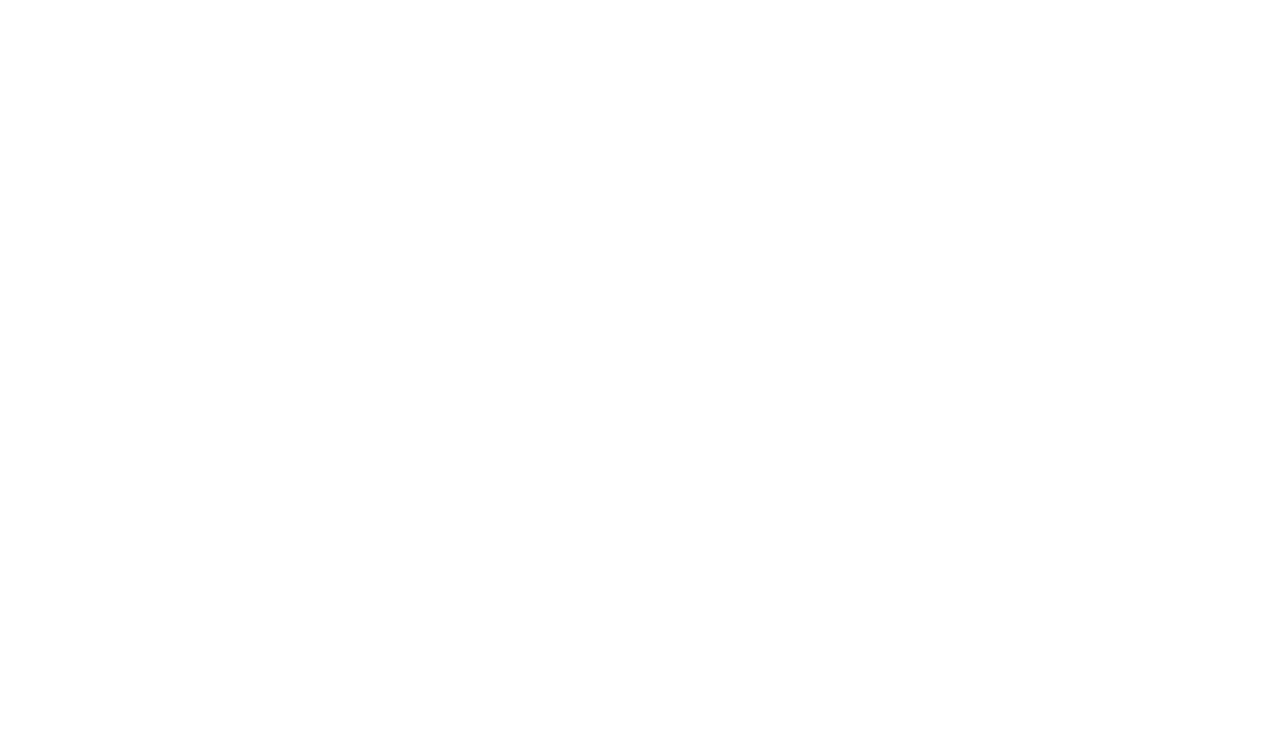
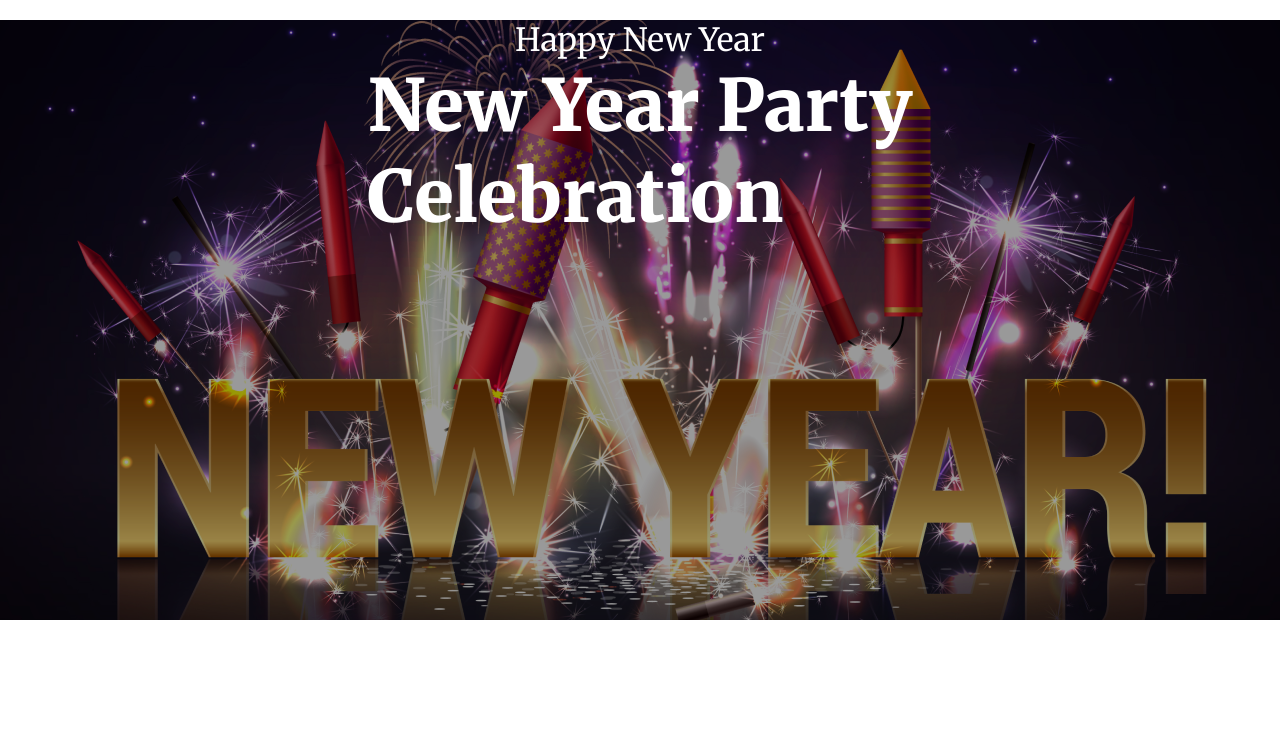
Before and after one commit to bibifatema/new-year-offer, a plain HTML site: page index.html in a window 1280 px wide. Shown: the top 738 px of the page. Drawn offline with Linux system fonts and the light colour scheme.

Commit message:
banner section done

```diff
--- a/index.html
+++ b/index.html
@@ -4,9 +4,26 @@
     <meta charset="UTF-8">
     <meta name="viewport" content="width=device-width, initial-scale=1.0">
     <title>New Year Offer Resources</title>
-    <a src="styles/style.css" alt=""></a>
+    <link rel="stylesheet" href="styles/style.css">
 </head>
 <body>
+    <header  class="bannner-container">
+        <div class="bannner-content">
+            <p>Happy New Year</p>
+            <h2>New Year Party <br>Celebration</h2>
+
+        </div>
+
+    </header>
+    <main>
+        <section class="second-section-container">
+
+        </section>
+
+    </main>
+    <footer>
+
+    </footer>
 
 </body>
 </html>
--- a/styles/style.css
+++ b/styles/style.css
@@ -0,0 +1,50 @@
+@import url('https://fonts.googleapis.com/css2?family=Merriweather:ital,wght@0,300;0,400;0,700;0,900;1,300;1,400;1,700;1,900&display=swap');
+*{
+    box-sizing: border-box;
+    margin: 0;
+    padding: 0;
+}
+body{
+    font-family: "Merriweather", serif;
+}
+/* banner section start here */
+.bannner-container{
+    max-width: 1320px;
+    margin: 0 auto;
+    margin-top: 20px;
+    min-height: 600px;
+    background-image: url(/images/Banner-Image.png);
+    background-position: center;
+    background-repeat: no repeat;
+    background-size: cover;
+    background-color: rgba(0, 0, 0, 0.4);
+    background-blend-mode: overlay;
+}
+
+.bannner-content{
+    color: white;
+    display: flex;
+    flex-direction: column;
+    align-items: center;
+    height: 600px;
+}
+
+.bannner-content h2{
+    font-size: 72px;
+    font-weight: 900;
+
+}
+
+.bannner-content p{
+    font-size: 32px;
+    font-weight: 400;
+
+}
+
+.second-section-container{
+    width: 802.9px;
+    height: 806px;
+    margin: 0 auto;
+    border: 2px solid red;
+    margin-top: 120px;
+}
```
Also changed, not shown: images/Banner-Image.png (added), images/Ellipse 1.png (added), images/Group 44.png (added), images/Group 61.png (added), images/Group 70.png (added), images/Group 75.png (added), images/Group 96.png (added), images/New Year Photo.png (added), images/Rectangle 2.png (added), images/Rectangle 3.png (added), images/Rectangle 4.png (added), images/Rectangle 5.png (added), images/Rectangle 6.png (added), images/Rectangle 7.png (added), 1 more files, 1 other file.
